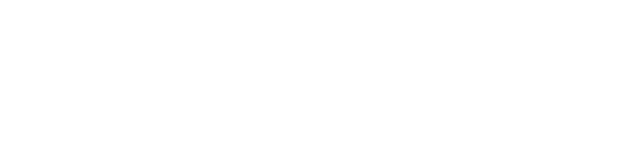
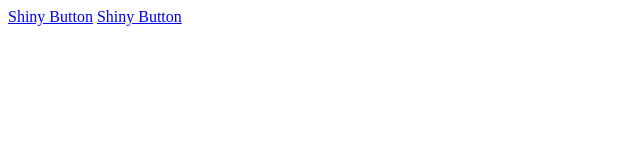
Before and after one commit to angelpagola/Button-Shiny, a plain HTML site: page index.html in a window 1280 px wide. Shown: the whole page, without its empty margins (0-640 px from the left). Drawn offline with Linux system fonts and the light colour scheme.

Commit message:
Estructura html 1.1

```diff
--- a/index.html
+++ b/index.html
@@ -9,7 +9,8 @@
 </head>
 
 <body>
-
+    <a href="#">Shiny Button</a>
+    <a href="#">Shiny Button</a>
 </body>
 
 </html>
```
